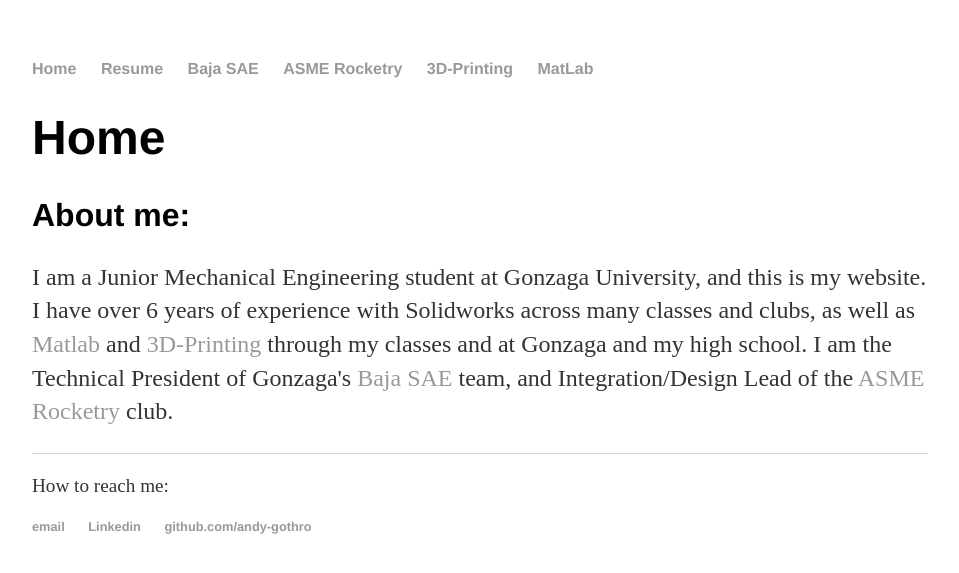
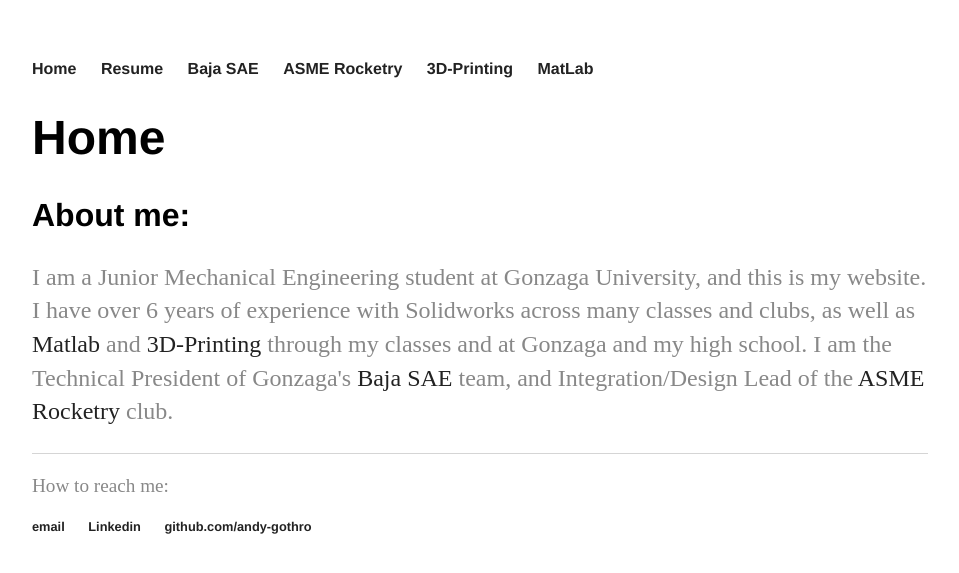
Before and after one commit to andy-gothro/andy-gothro.github.io, a Jekyll site: the page built from index.html, in a window 1280 px wide. Shown: the top 573 px of the page, without its empty margins (160-1119 px from the left). Built offline with Jekyll 4.4.1, drawn with Linux system fonts in a browser that asks for light colours.

Commit message:
Update main.css

```diff
--- a/css/main.css
+++ b/css/main.css
@@ -14,7 +14,7 @@
 }
 a {
     text-decoration: none;
-    color: #999;
+    color: #222;
 }
 a:hover {
     text-decoration: underline;
@@ -30,7 +30,7 @@
 p {
     font-size: 1.5em;
     line-height: 1.4em;
-    color: #333;
+    color: #888;
 }
 footer {
     border-top: 1px solid #d5d5d5;
```
